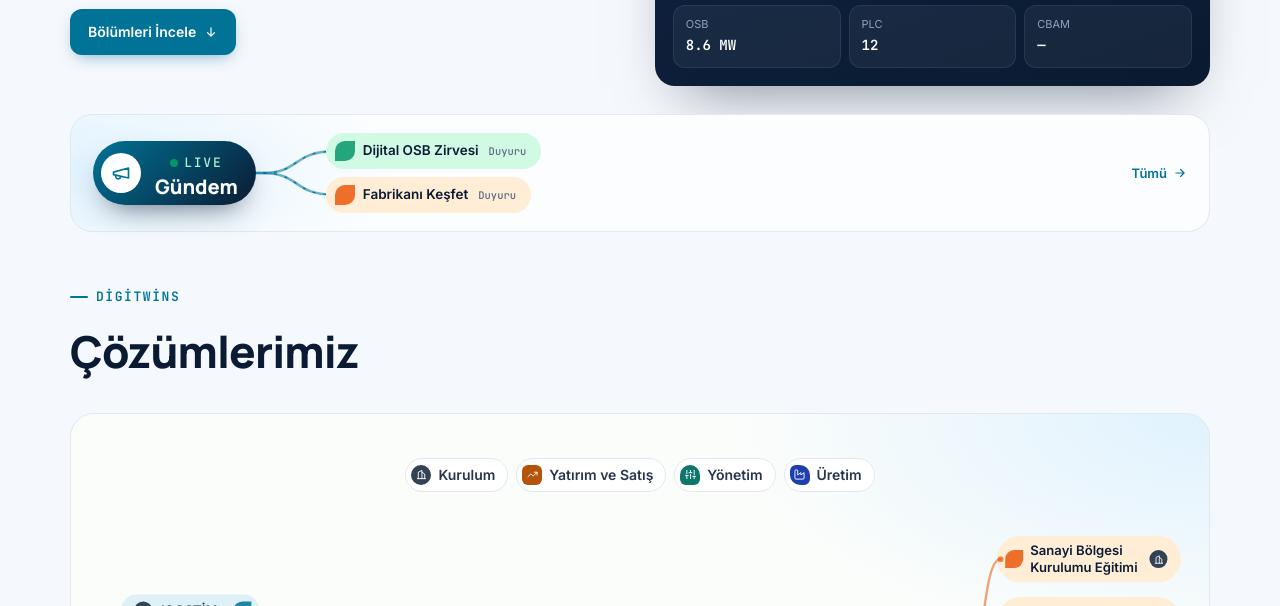
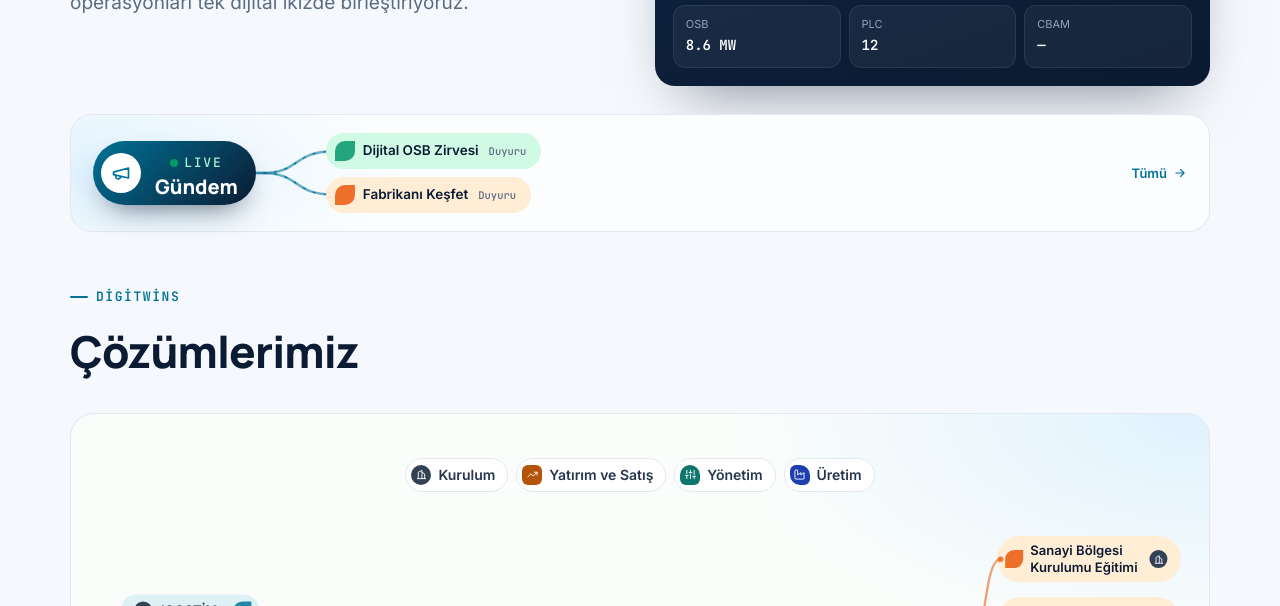
Before and after one commit to fabriquz/digitwins-office, a plain HTML site: page index.html in a window 1280 px wide. Shown: the part 528-1134 px from the top of the page. Drawn offline with Linux system fonts and the light colour scheme.

Commit message:
Ana sayfa: Bölümleri incele düğmesi kaldırıldı
Co-Authored-By: Claude Sonnet 5.5 <noreply@anthropic.com>
Claude-Session: https://claude.ai/code/session_01ArJFyUwqvREdvSE4vi1pHJ

```diff
--- a/index.html
+++ b/index.html
@@ -1225,9 +1225,6 @@ function renderHome() {
       <span class="eyebrow">${dict.heroBadge}</span>
       <h1>${dict.heroSlogan}</h1>
       <p class="lead">${dict.heroDesc}</p>
-      <div class="actions">
-        <a href="#bolumler" class="btn btn-primary">${dict.exploreBtn} ${S('<path d="M12 5v14M6 13l6 6 6-6"/>', 'ico-sm')}</a>
-      </div>
     </div>
     <div>${renderDigitalTwinVisual()}</div>
   </section>
```
